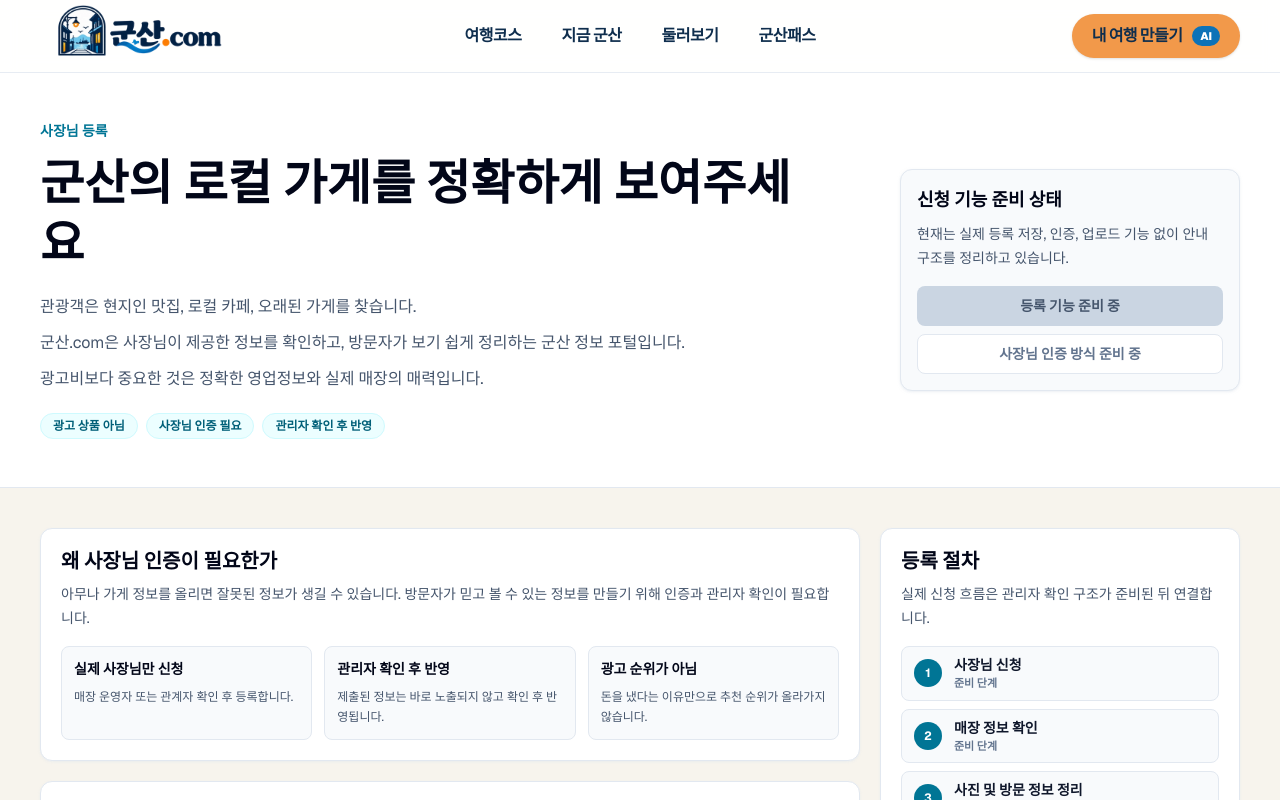
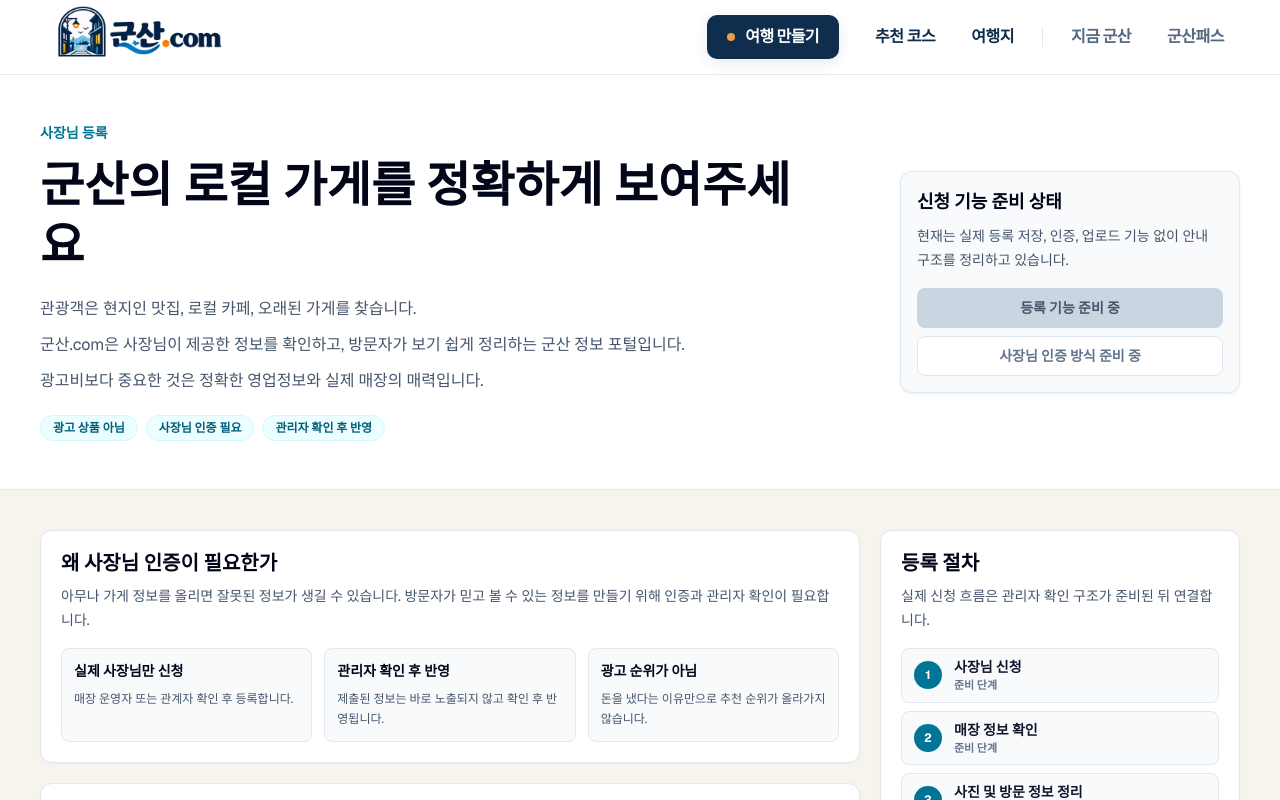
Before and after one commit to Aprasaks/gunsan-com, a Next.js app: page /owners in a window 1280 px wide. Shown: the top 800 px of the page. Built offline with nearby package versions, Linux system fonts and the light colour scheme; a web font is replaced by a local one.

Commit message:
헤더 IA 재정리 및 여행 만들기 중심 내비게이션 개선

```diff
--- a/components/Header.tsx
+++ b/components/Header.tsx
@@ -5,60 +5,53 @@ import { usePathname } from "next/navigation";
 
 import BrandLogo from "@/components/brand/BrandLogo";
 
-type NavItem = {
-  label: string;
-  href?: string;
-  disabled?: boolean;
-};
-
-const navItems: NavItem[] = [
-  { label: "여행코스", href: "/#courses" },
-  { label: "지금 군산", disabled: true },
-  { label: "둘러보기", href: "/places" },
-  { label: "군산패스", disabled: true },
-];
+const navItems = [
+  { label: "추천 코스", href: "/#courses" },
+  { label: "여행지", href: "/places" },
+] as const;
 
 export default function Header() {
   const pathname = usePathname();
 
   return (
-    <header className="sticky top-0 z-50 w-full border-b border-slate-200/80 bg-white/95 backdrop-blur">
-      <div className="mx-auto grid h-16 w-full max-w-[1280px] grid-cols-[1fr_auto] items-center px-5 sm:px-8 lg:h-[72px] lg:grid-cols-[210px_minmax(0,1fr)_210px] lg:px-10">
+    <header className="sticky top-0 z-50 w-full border-b border-slate-200/80 bg-white/96 backdrop-blur">
+      <div className="mx-auto flex h-16 w-full max-w-[1280px] items-center px-5 sm:px-8 lg:h-[74px] lg:px-10">
         <div className="shrink-0">
           <BrandLogo />
         </div>
 
         <nav
-          className="hidden min-w-0 items-center justify-center gap-8 lg:flex xl:gap-10"
+          className="ml-auto hidden items-center gap-1 lg:flex"
           aria-label="주요 메뉴"
         >
+          <Link
+            href="/#start"
+            className="mr-4 inline-flex h-11 items-center gap-2.5 rounded-[10px] bg-gunsan-navy px-5 text-[16px] font-extrabold tracking-[-0.035em] text-white shadow-[0_4px_14px_rgba(15,46,77,0.10)] transition hover:-translate-y-px hover:bg-[#163f67] hover:shadow-[0_7px_18px_rgba(15,46,77,0.14)]"
+          >
+            <span className="h-2 w-2 rounded-full bg-lantern" aria-hidden="true" />
+            여행 만들기
+          </Link>
+
           {navItems.map((item) => {
-            if (item.disabled) {
-              return (
-                <span
-                  key={item.label}
-                  className="inline-flex h-11 cursor-default items-center text-[16px] font-bold tracking-[-0.03em] text-gunsan-navy"
-                  aria-disabled="true"
-                  title="준비 중"
-                >
-                  {item.label}
-                </span>
-              );
-            }
-
-            const active = item.href === "/places" ? pathname.startsWith("/places") : false;
+            const active =
+              item.href === "/places"
+                ? pathname.startsWith("/places")
+                : false;
 
             return (
               <Link
                 key={item.label}
-                href={item.href ?? "/"}
+                href={item.href}
                 aria-current={active ? "page" : undefined}
-                className="group relative inline-flex h-11 items-center text-[16px] font-bold tracking-[-0.03em] text-gunsan-navy transition-colors hover:text-sea-blue"
+                className={[
+                  "group relative inline-flex h-11 items-center rounded-lg px-4 text-[16px] font-bold tracking-[-0.03em] text-gunsan-navy transition hover:bg-slate-50 hover:text-[#167db8]",
+                  active ? "text-[#167db8]" : "",
+                ].join(" ")}
               >
                 {item.label}
                 <span
                   className={[
-                    "absolute inset-x-0 bottom-0 h-[2px] origin-center scale-x-0 bg-sea-blue transition-transform group-hover:scale-x-100",
+                    "absolute inset-x-4 bottom-[3px] h-[2px] origin-center scale-x-0 bg-[#167db8] transition-transform group-hover:scale-x-100",
                     active ? "scale-x-100" : "",
                   ].join(" ")}
                   aria-hidden="true"
@@ -66,66 +59,64 @@ export default function Header() {
               </Link>
             );
           })}
+
+          <span className="mx-2 h-5 w-px bg-slate-200" aria-hidden="true" />
+
+          <span
+            className="inline-flex h-11 cursor-default items-center rounded-lg px-4 text-[16px] font-bold tracking-[-0.03em] text-gunsan-navy/72"
+            title="지금 군산 콘텐츠 준비 중"
+          >
+            지금 군산
+          </span>
+
+          <span
+            className="inline-flex h-11 cursor-default items-center rounded-lg px-4 text-[16px] font-bold tracking-[-0.03em] text-gunsan-navy/72"
+            title="군산패스 준비 중"
+          >
+            군산패스
+          </span>
         </nav>
 
-        <div className="hidden justify-self-end lg:block">
-          <Link
-            href="/#start"
-            className="inline-flex h-11 items-center gap-2.5 rounded-full bg-lantern px-5 text-[16px] font-black tracking-[-0.035em] text-gunsan-navy shadow-sm transition hover:-translate-y-0.5 hover:bg-[#ee8c35] hover:shadow-md"
-          >
-            내 여행 만들기
-            <span className="rounded-full bg-[#0d72b7] px-2 py-0.5 text-[11px] font-black tracking-normal text-white">
-              AI
-            </span>
-          </Link>
-        </div>
-
-        <details className="group relative justify-self-end lg:hidden">
+        <details className="group relative ml-auto lg:hidden">
           <summary
-            className="grid h-10 w-10 cursor-pointer list-none place-items-center rounded-full text-gunsan-navy transition hover:bg-slate-100 [&::-webkit-details-marker]:hidden"
+            className="grid h-11 w-11 cursor-pointer list-none place-items-center rounded-xl text-gunsan-navy transition hover:bg-slate-100 [&::-webkit-details-marker]:hidden"
             aria-label="메뉴 열기"
           >
             <MenuIcon />
           </summary>
 
           <nav
-            className="absolute right-0 top-12 w-72 overflow-hidden rounded-2xl border border-slate-200 bg-white p-2 shadow-2xl shadow-slate-900/10"
+            className="absolute right-0 top-13 w-72 overflow-hidden rounded-2xl border border-slate-200 bg-white p-2 shadow-2xl shadow-slate-900/10"
             aria-label="모바일 메뉴"
           >
             <Link
               href="/#start"
-              className="mb-2 flex items-center justify-between rounded-xl bg-lantern px-4 py-3.5 text-[16px] font-black tracking-[-0.03em] text-gunsan-navy"
+              className="mb-2 flex items-center gap-2.5 rounded-xl bg-gunsan-navy px-4 py-3.5 text-[16px] font-extrabold tracking-[-0.03em] text-white"
             >
-              <span>내 여행 만들기</span>
-              <span className="rounded-full bg-[#0d72b7] px-2 py-0.5 text-[11px] font-black tracking-normal text-white">
-                AI
-              </span>
+              <span className="h-2 w-2 rounded-full bg-lantern" aria-hidden="true" />
+              여행 만들기
             </Link>
 
-            {navItems.map((item) => {
-              if (item.disabled) {
-                return (
-                  <span
-                    key={item.label}
-                    className="flex items-center justify-between rounded-xl px-4 py-3 text-[16px] font-bold text-gunsan-navy"
-                    aria-disabled="true"
-                  >
-                    {item.label}
-                    <small className="text-[11px] font-bold text-slate-400">준비 중</small>
-                  </span>
-                );
-              }
+            {navItems.map((item) => (
+              <Link
+                key={item.label}
+                href={item.href}
+                className="flex items-center rounded-xl px-4 py-3 text-[16px] font-bold tracking-[-0.025em] text-gunsan-navy transition hover:bg-slate-50"
+              >
+                {item.label}
+              </Link>
+            ))}
 
-              return (
-                <Link
-                  key={item.label}
-                  href={item.href ?? "/"}
-                  className="flex items-center rounded-xl px-4 py-3 text-[16px] font-bold text-gunsan-navy transition hover:bg-slate-50"
-                >
-                  {item.label}
-                </Link>
-              );
-            })}
+            <div className="my-1 border-t border-slate-100" />
+
+            <span className="flex items-center justify-between rounded-xl px-4 py-3 text-[15px] font-bold text-gunsan-navy/60">
+              지금 군산
+              <small className="text-[11px] font-semibold text-slate-400">준비 중</small>
+            </span>
+            <span className="flex items-center justify-between rounded-xl px-4 py-3 text-[15px] font-bold text-gunsan-navy/60">
+              군산패스
+              <small className="text-[11px] font-semibold text-slate-400">준비 중</small>
+            </span>
           </nav>
         </details>
       </div>
```
